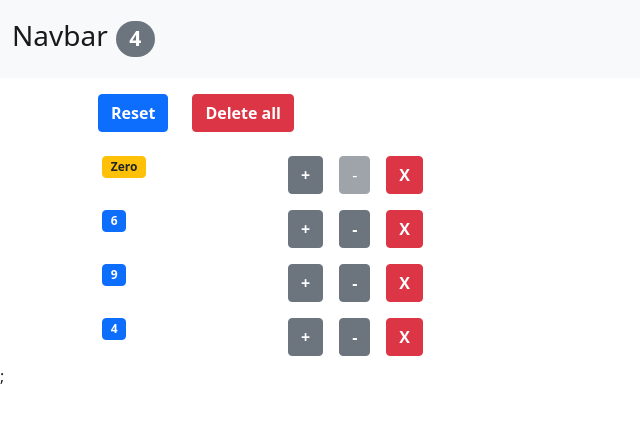
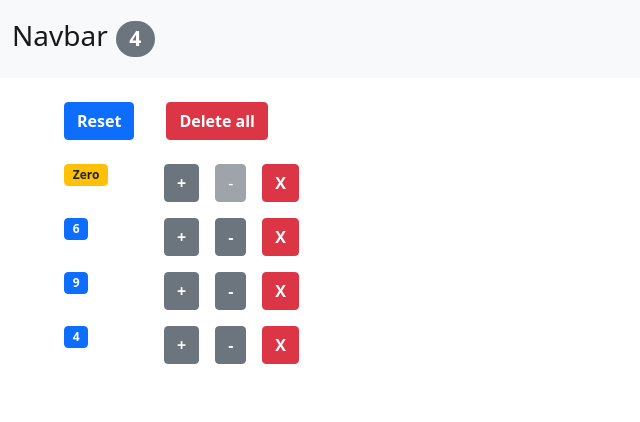
Before and after one commit to Nahzaz19/cart, a React (Create React App) app: page / in a window 1280 px wide. Shown: the top 422 px of the page, without its empty margins (0-640 px from the left). Built offline with nearby package versions, Linux system fonts and the light colour scheme.

Commit message:
innan push

```diff
--- a/src/App.jsx
+++ b/src/App.jsx
@@ -36,7 +36,7 @@ class App extends Component {
     this.setState({ products });
   };
 
-  //HEJ ALADIN! Vilken metod för handleDeleteAll är en bättre lösning enligt dig, lösning 1 (som är kommenterad) elle lösning 2?
+  //HEJ ALADIN! Vilken metod för handleDeleteAll är en bättre lösning enligt dig, lösning 1 (som är bortkommenterad) elle lösning 2?
 
   //LÖSNING 1
   // handleDeleteAll = () => {
@@ -66,7 +66,7 @@ class App extends Component {
   };
 
   getDeleteorAddButtonClasses = () => {
-    let classes = "fw-bold m-2 btn btn-";
+    let classes = "fw-bold ms-3  btn btn-";
     classes += this.state.products.length === 0 ? "success" : "danger";
     return classes;
   };
@@ -100,7 +100,6 @@ class App extends Component {
           onDecrement={this.handelDecrement}
           formatButtonText={this.formatButtonText}
         />
-        ;
       </>
     );
   }
--- a/src/components/Navbar.jsx
+++ b/src/components/Navbar.jsx
@@ -4,7 +4,7 @@ class Navbar extends Component {
   render() {
     return (
       <>
-        <nav className="navbar navbar-light bg-light">
+        <nav className="navbar navbar-light bg-light mb-2">
           <div className="container-fluid">
             <span className="navbar-brand mb-0 fs-3 h1">
               Navbar
--- a/src/components/Product.jsx
+++ b/src/components/Product.jsx
@@ -4,17 +4,17 @@ class Product extends Component {
   render() {
     return (
       <div>
-        <div className="container">
+        <div className="ms-2">
           <div className="row">
-            <div className="col-2">
-              <button className={this.getBadgeClasses()}>
+            <div className="col-1">
+              <span className={this.getBadgeClasses()}>
                 {this.formatQuantity()}
-              </button>
+              </span>
             </div>
-            <div className="col">
+            <div className="col-2 ps-3">
               <button
                 onClick={() => this.props.onIncrement(this.props.product)}
-                className="btn btn-secondary fw-bold m-2"
+                className="btn btn-secondary fw-bold me-2"
               >
                 +
               </button>
@@ -41,6 +41,7 @@ class Product extends Component {
     classes += this.props.product.quantity === 0 ? "disabled" : "fw-bold";
     return classes;
   }
+
   getBadgeClasses() {
     let classes = "m-2 badge fw-bold btn btn-";
     classes +=
--- a/src/components/Products.jsx
+++ b/src/components/Products.jsx
@@ -4,14 +4,16 @@ import Product from "./Product";
 class Products extends Component {
   render() {
     return (
-      <div className="container">
+      <div className="ms-5">
         {this.props.resetButton()}
+
         <button
           onClick={() => this.props.onDeleteOrAdd()}
           className={this.props.getClasses()}
         >
           {this.props.formatButtonText()}
         </button>
+
         {this.props.products.map((product) => (
           <Product
             key={product.id}
@@ -19,6 +21,10 @@ class Products extends Component {
             onDelete={this.props.onDelete}
             onIncrement={this.props.onIncrement}
             onDecrement={this.props.onDecrement}
+            formatButtonText={this.props.formatButtonText}
+            onDeleteOrAdd={this.props.onDeleteOrAdd}
+            getClasses={this.props.onDeleteOrAdd}
+            resetButton={this.props.resetButton}
           />
         ))}
       </div>
```
